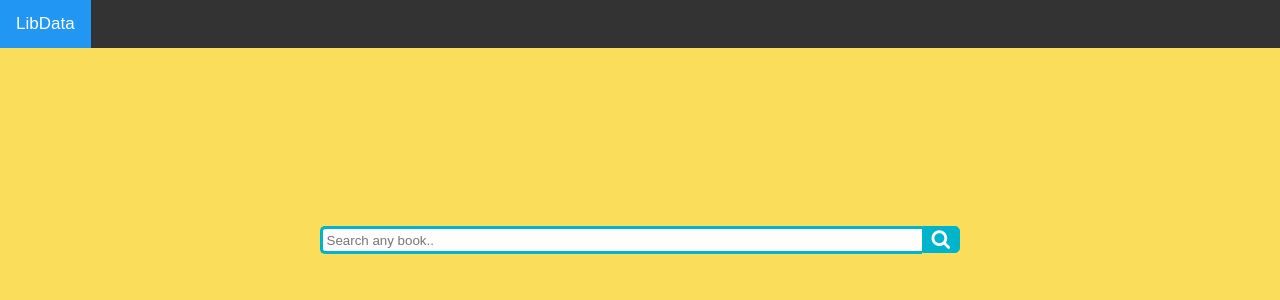
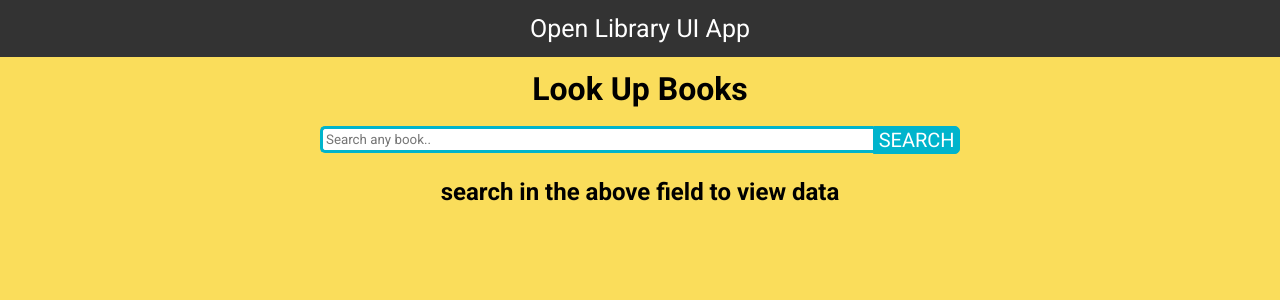
Before and after one commit to sehaj97/BrowseBook, a React (Create React App) app: page / in a window 1280 px wide. Shown: the top 300 px of the page. Built offline with nearby package versions, Linux system fonts and the light colour scheme.

Commit message:
generating cards

```diff
--- a/package.json
+++ b/package.json
@@ -6,7 +6,9 @@
     "@testing-library/jest-dom": "^5.16.2",
     "@testing-library/react": "^12.1.3",
     "@testing-library/user-event": "^13.5.0",
+    "bootstrap": "^5.1.3",
     "react": "^17.0.2",
+    "react-bootstrap": "^2.2.0",
     "react-dom": "^17.0.2",
     "react-scripts": "5.0.0",
     "web-vitals": "^2.1.4"
--- a/src/App.js
+++ b/src/App.js
@@ -1,23 +1,39 @@
-import React, { useState, useEffect } from 'react';
+import React, { useState } from 'react';
 import './App.css';
 import Nav from './components/Nav';
 import Search from './components/Search';
+import Cards from './components/Cards';
 
 function App() {
 
   const [data, setData] = useState(null);
 
-
-  if(data){
-    console.log("dataobj: ",data);
-  };
+  const [errorMessage, setErrorMessage] = useState('');
   return (
     <div className="App">
       <Nav/>
+      <h1 className="header">Look Up Books</h1>
       <Search
         data={data}
         setData={setData}
+        errorMessage={errorMessage}
+        setErrorMessage={setErrorMessage}
       />
+      {
+        (data && !errorMessage) && (
+          <Cards data={data} />
+          )
+      }
+
+      { errorMessage && (
+        <h2 className="header">{errorMessage}</h2>
+        )
+      }
+
+      { !data && (
+        <h2 className="header">search in the above field to view data</h2>
+        )
+      }
     </div>
   );
 }
--- /dev/null
+++ b/src/components/Cards/index.js
@@ -0,0 +1,40 @@
+import React, { useEffect } from 'react';
+
+function Cards ({data}){
+  const books = data.docs
+    return(
+        <>
+        {
+        (data.numFound === 0) ?
+            (
+                <h2 className="header">No results Found. Look up something else</h2>
+            )
+        :
+            (
+                <h2 className="header">{data.numFound} results Found</h2>
+            )
+        }
+            { books && (<div className="row" >
+                {books.map((book, index) => (
+                <div className="column" >
+                        <div className="card" >
+                         <h2> {book.title}</h2>
+                         <img
+                            src={book.isbn?`https://covers.openlibrary.org/b/isbn/${book.isbn[0]}-L.jpg`: require(`../../assets/images/nobook.jpg`)}
+                            alt={book.title}
+                            className="img-fit"
+                            key={book.title}
+                        />
+                         {book.author_name && (<h3>By: {book.author_name[0]}</h3>)}
+                            {book.first_publish_year && (<p>Published On: {book.first_publish_year}</p>)}
+                            {book.isbn && (<p>isbn: {book.isbn[0]}</p>)}
+                        </div>
+                </div>
+
+            ))}
+            </div>)}
+        </>
+    )
+}
+
+export default Cards
--- a/src/components/Nav/index.js
+++ b/src/components/Nav/index.js
@@ -1,9 +1,9 @@
 import React from 'react';
-import Search from '../Search';
+
 function Nav() {
     return (
-        <div class="topnav">
-            <a className="active" href="#home">LibData</a>
+        <div className="topnav">
+            <a className="title" href="#home">Open Library UI App</a>
         </div>
     );
 }
--- a/src/components/Search/index.js
+++ b/src/components/Search/index.js
@@ -1,8 +1,7 @@
 import React, { useState, useEffect } from 'react';
 
-function Search({data, setData}) {
+function Search({data, setData, errorMessage, setErrorMessage}) {
     const [query, setQuery] = useState('');
-    const [errorMessage, setErrorMessage] = useState('');
     function handleChange(e) {
         if (!e.target.value.length) {
             setErrorMessage(`${e.target.name} is required.`);
@@ -16,17 +15,26 @@ function Search({data, setData}) {
       }
       function handleSubmit(e) {
         e.preventDefault();
-        console.log("err",errorMessage);
-        console.log(query);
-        fetch(`http://openlibrary.org/search.json?title=${query}&fields=title,author_name,isbn,first_publish_year,availability&limit=10`)
-        .then(response => response.json()).then(dataObj => setData({dataObj}))
+
+        if (!query) {
+            setErrorMessage(`input is required.`);
+          } else {
+            setErrorMessage('');
+
+        try {
+            fetch(`http://openlibrary.org/search.json?title=${query}&fields=title,author_name,isbn,first_publish_year`)
+        .then(response => response.json())
+        .then(dataObj =>setData(dataObj))
+        }
+        catch(err){setErrorMessage("Error", err)}
+          }
       }
     return (
-        <div class="wrap">
+        <div className="wrap">
 
-            <form className="search" onSubmit={handleSubmit}>
-                <input type="text" className="searchTerm" placeholder="Search any book.." onChange={handleChange} name="query" />
-                <button className="searchButton" type="submit"><i className="fa fa-search"></i></button>
+            <form className="search" autoComplete="off" onSubmit={handleSubmit}>
+                <input type="text" className="searchTerm" placeholder="Search any book.." onChange={handleChange} name="input" />
+                <button className="searchButton" type="submit">SEARCH</button>
             </form>
         </div>
     );
--- a/src/index.css
+++ b/src/index.css
@@ -1,81 +1,36 @@
-* {box-sizing: border-box;}
 
+@import url("https://fonts.googleapis.com/css2?family=Roboto:ital,wght@0,300;0,400;0,500;0,700;1,400&display=swap");
+*,
+*::before,
+*::after {
+  margin: 0;
+  padding: 0;
+  box-sizing: border-box;
+  font-family: "Roboto", sans-serif;
+}
 body {
-  margin: 0;
+  margin:0;
   font-family: Arial, Helvetica, sans-serif;
 
   background-color: rgb(250, 221, 91);
 }
 
 .topnav {
-  overflow: hidden;
   background-color: #333;
   position: fixed;
   top: 0;
   width: 100%;
+  text-align: center
 }
 
 .topnav a {
-  float: left;
+  float: center;
   display: block;
-  color: black;
+  color: white;
   text-align: center;
   padding: 14px 16px;
   text-decoration: none;
-  font-size: 17px;
-}
-
-.topnav a:hover {
-  background-color: #ddd;
-  color: black;
-}
-
-.topnav a.active {
-  background-color: #2196F3;
-  color: white;
-}
-
-.topnav .search-container {
-  float: right;
-}
-
-.topnav input[type=text] {
-  padding: 6px;
-  margin-top: 8px;
-  font-size: 17px;
-  border: none;
-}
-
-.topnav .search-container button {
-  float: right;
-  padding: 6px 10px;
-  margin-top: 8px;
-  margin-right: 16px;
-  background: #ddd;
-  font-size: 17px;
-  border: none;
-  cursor: pointer;
-}
-
-.topnav .search-container button:hover {
-  background: #ccc;
-}
-
-@media screen and (max-width: 600px) {
-  .topnav .search-container {
-    float: none;
-  }
-  .topnav a, .topnav input[type=text], .topnav .search-container button {
-    float: none;
-    display: block;
-    text-align: left;
-    width: 100%;
-    margin: 0;
-    padding: 14px;
-  }
-  .topnav input[type=text] {
-    border: 1px solid #ccc;
-  }
+  font-size: 25px;
 }
 
 .search {
@@ -88,7 +43,7 @@ body {
   width: 100%;
   border: 3px solid #00B4CC;
   border-right: none;
-  padding: 3.5px;
+  padding: 3px;
   height: 100%;
   border-radius: 5px 0 0 5px;
   outline: none;
@@ -100,7 +55,8 @@ body {
 }
 
 .searchButton {
-  width: 40px;
+  width:100px;
+  padding: 1px;
   height: 100%;
   border: 1px solid #00B4CC;
   background: #00B4CC;
@@ -115,11 +71,61 @@ body {
 .wrap{
   width: 50%;
   position: absolute;
-  top: 30%;
+  top: 140px;
   left: 50%;
   transform: translate(-50%, -50%);
 }
 
+.header{
+  margin-top:70px;
+}
+/* Float four columns side by side */
+.column {
+  float: left;
+  width: 33%;
+  padding: 0 10px;
+  margin-bottom: 20px;
+}
+
+/* Remove extra left and right margins, due to padding */
+.row {margin: 0 20%;}
+
+/* Clear floats after the columns */
+.row:after {
+  content: "";
+  display: table;
+  clear: both;
+}
+
+/* Responsive columns */
+@media screen and (max-width: 600px) {
+  .column {
+    width: 100%;
+    display: block;
+    margin-bottom: 20px;
+  }
+}
+/* Responsive columns */
+@media screen and  (min-width: 600px) and (max-width: 1000px) {
+  .column {
+    width: 50%;
+    display: block;
+    margin-bottom: 20px;
+  }
+}
+
+/* Style the counter cards */
+.card {
+  box-shadow: 0 4px 8px 0 rgba(0, 0, 0, 0.2);
+  padding: 16px;
+  text-align: center;
+  background-color: #f1f1f1;
+}
+.img-fit {
+  height:100%;
+  width: 100%;
+  object-fit: cover;
+}
 @media screen and (max-width: 480px) {
   .wrap{
     width: 90%;
```
Also changed, not shown: src/assets/images/nobook.jpg (added), 1 other file (tests, documents, lock files or other folders).
